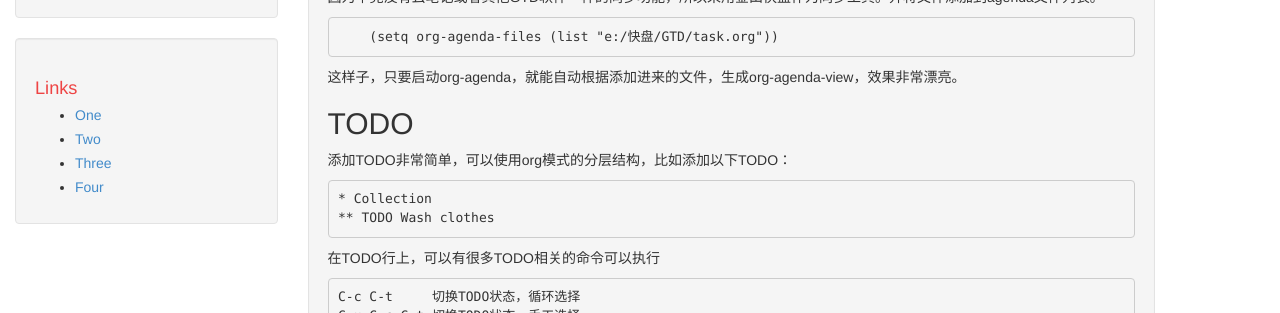
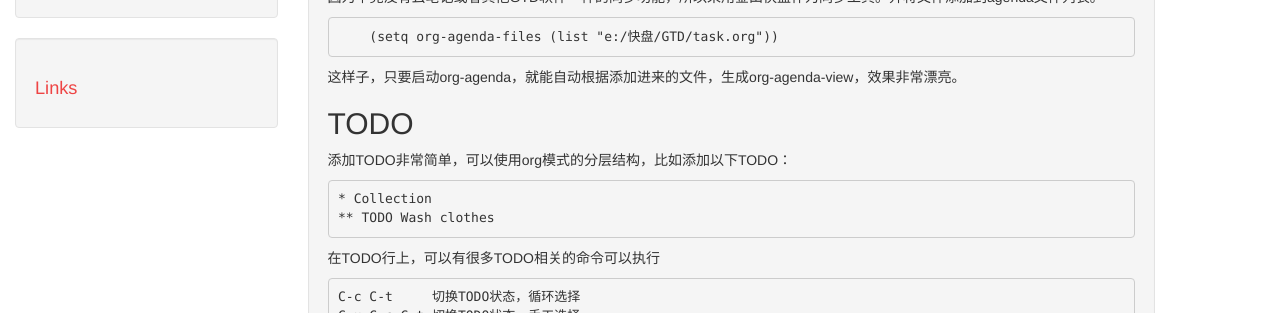
Before and after one commit to phonzia/old_blog, a Jekyll site: the page built from index.html, in a window 1280 px wide and 900 px high. Shown: the part 339-652 px from the top of the window. Built offline with Jekyll 4.4.1, drawn with Linux system fonts in a browser that asks for light colours; Markdown is read by kramdown in place of the engine named in the settings; the list of posts is cut into pages by our own code.

Commit message:
去掉了无用的外联

```diff
--- a/_includes/links-list.html
+++ b/_includes/links-list.html
@@ -1,7 +1,3 @@
 <h1>Links</h1>
 <ul>
-  <li><a href="#">One</a></li>
-  <li><a href="#">Two</a></li>
-  <li><a href="#">Three</a></li>
-  <li><a href="#">Four</a></li>
 </ul>
```
